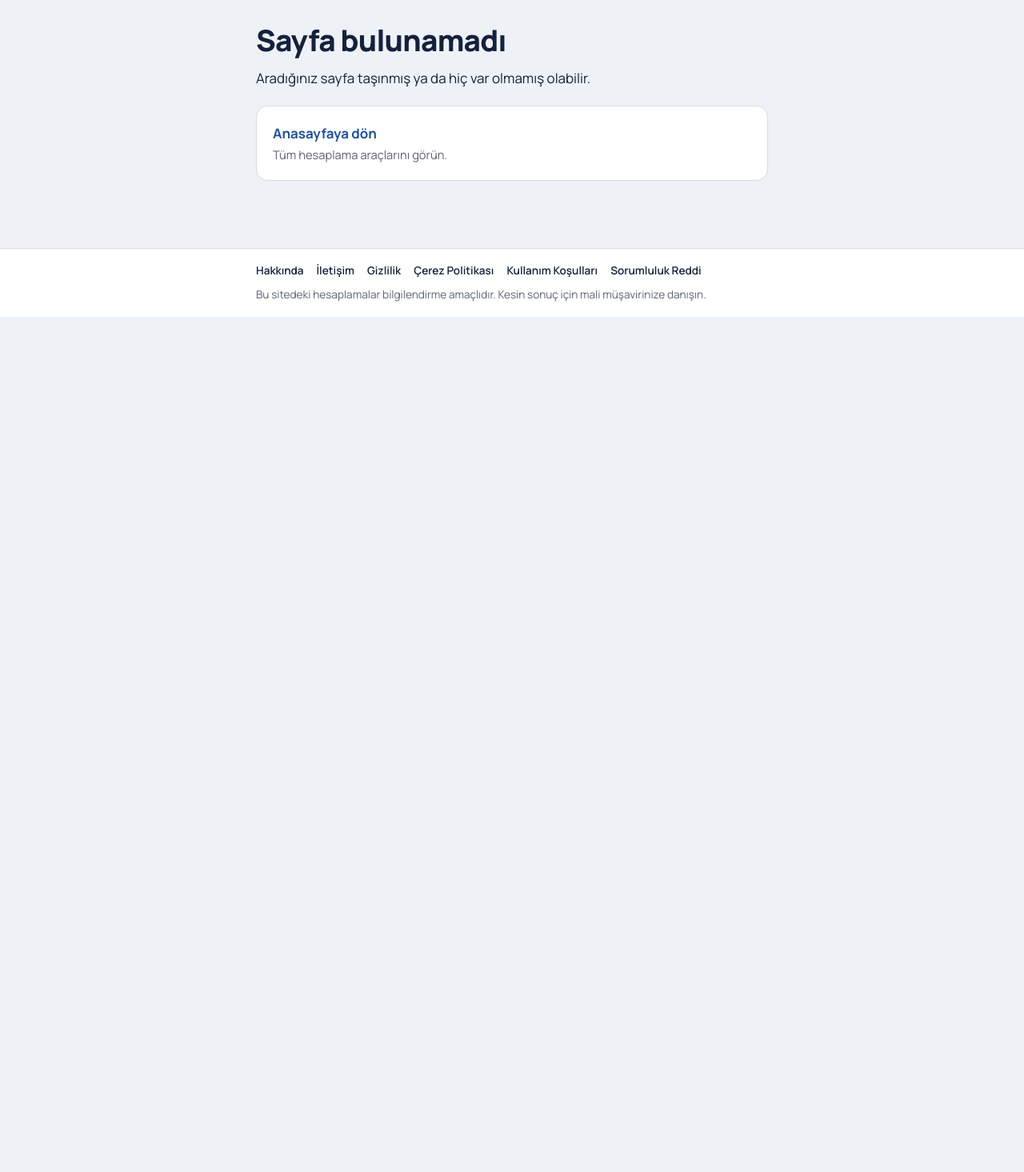
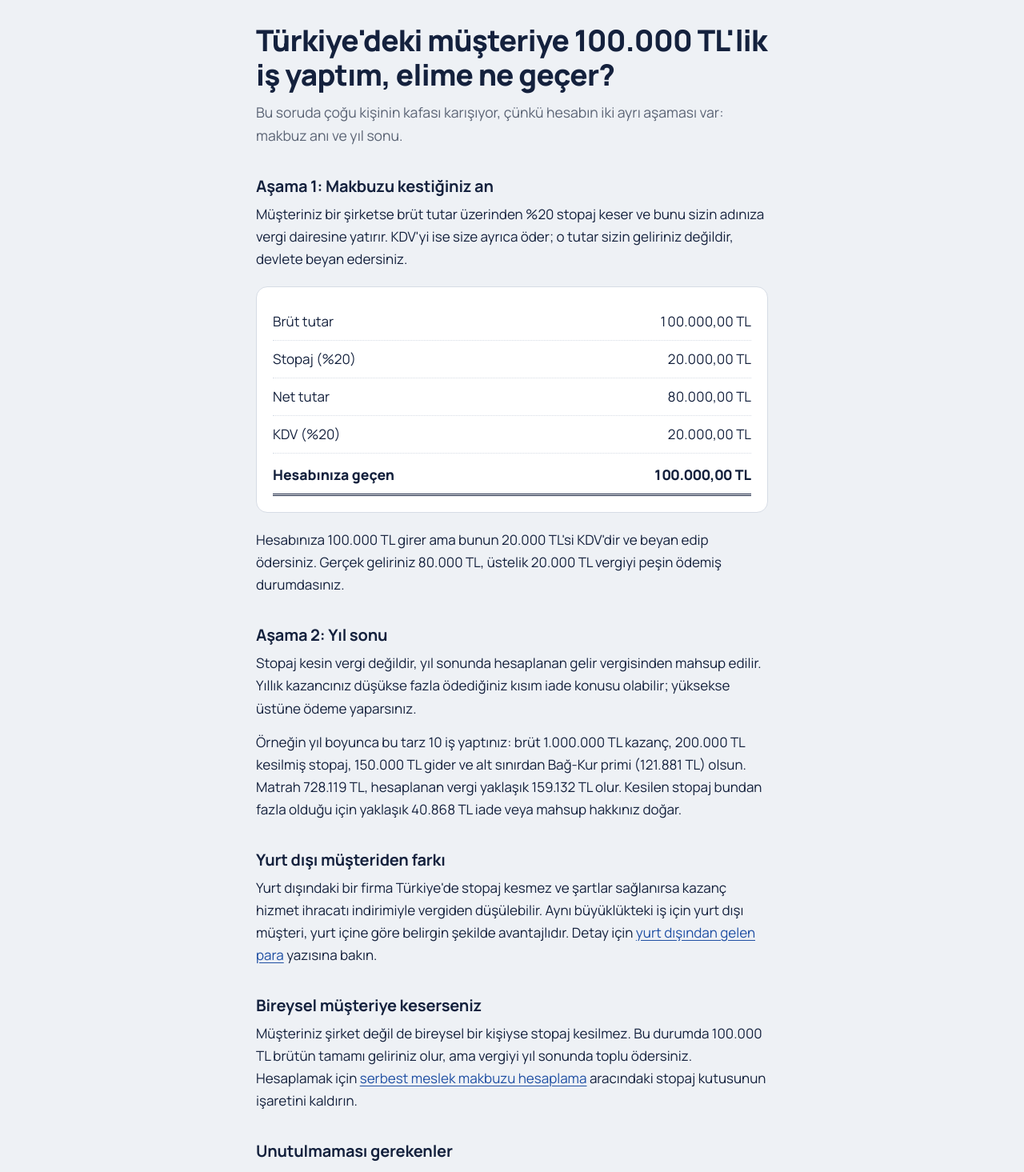
Before and after one commit to yavuzscvk-source/freelancer-vergi, a Next.js app: page /rehber/yurt-ici-musteri-100-bin-tl in a window 1280 px wide. Before the commit this address had no page. Shown: the part 100-1565 px from the top of the page at 80% size. Before the commit the page ends 800 px from the top, so only its background shows below. Built offline with nearby package versions, Linux system fonts and the light colour scheme.

Commit message:
Create page.js

```diff
--- /dev/null
+++ b/app/rehber/yurt-ici-musteri-100-bin-tl/page.js
@@ -0,0 +1,44 @@
+import Link from "next/link";
+import Kaynaklar from "../../Kaynaklar";
+import { sayfa } from "../../../lib/seo";
+
+export const metadata = sayfa({
+  baslik: "Türkiye'deki Müşteriye 100.000 TL'lik İş Yaptım, Elime Ne Geçer?",
+  aciklama: "Yurt içi müşteriye kesilen 100.000 TL'lik serbest meslek makbuzunda stopaj, KDV ve yıl sonu vergisi nasıl işler? Adım adım örnek.",
+  yol: "/rehber/yurt-ici-musteri-100-bin-tl",
+});
+
+export default function Yazi() {
+  return (
+    <>
+      <h1>Türkiye'deki müşteriye 100.000 TL'lik iş yaptım, elime ne geçer?</h1>
+      <p className="lead">Bu soruda çoğu kişinin kafası karışıyor, çünkü hesabın iki ayrı aşaması var: makbuz anı ve yıl sonu.</p>
+
+      <h2>Aşama 1: Makbuzu kestiğiniz an</h2>
+      <p>Müşteriniz bir şirketse brüt tutar üzerinden %20 stopaj keser ve bunu sizin adınıza vergi dairesine yatırır. KDV'yi ise size ayrıca öder; o tutar sizin geliriniz değildir, devlete beyan edersiniz.</p>
+      <div className="card">
+        <div className="row"><span>Brüt tutar</span><span>100.000,00 TL</span></div>
+        <div className="row"><span>Stopaj (%20)</span><span>20.000,00 TL</span></div>
+        <div className="row"><span>Net tutar</span><span>80.000,00 TL</span></div>
+        <div className="row"><span>KDV (%20)</span><span>20.000,00 TL</span></div>
+        <div className="row total"><span>Hesabınıza geçen</span><span>100.000,00 TL</span></div>
+      </div>
+      <p>Hesabınıza 100.000 TL girer ama bunun 20.000 TL'si KDV'dir ve beyan edip ödersiniz. Gerçek geliriniz 80.000 TL, üstelik 20.000 TL vergiyi peşin ödemiş durumdasınız.</p>
+
+      <h2>Aşama 2: Yıl sonu</h2>
+      <p>Stopaj kesin vergi değildir, yıl sonunda hesaplanan gelir vergisinden mahsup edilir. Yıllık kazancınız düşükse fazla ödediğiniz kısım iade konusu olabilir; yüksekse üstüne ödeme yaparsınız.</p>
+      <p>Örneğin yıl boyunca bu tarz 10 iş yaptınız: brüt 1.000.000 TL kazanç, 200.000 TL kesilmiş stopaj, 150.000 TL gider ve alt sınırdan Bağ-Kur primi (121.881 TL) olsun. Matrah 728.119 TL, hesaplanan vergi yaklaşık 159.132 TL olur. Kesilen stopaj bundan fazla olduğu için yaklaşık 40.868 TL iade veya mahsup hakkınız doğar.</p>
+
+      <h2>Yurt dışı müşteriden farkı</h2>
+      <p>Yurt dışındaki bir firma Türkiye'de stopaj kesmez ve şartlar sağlanırsa kazanç hizmet ihracatı indirimiyle vergiden düşülebilir. Aynı büyüklükteki iş için yurt dışı müşteri, yurt içine göre belirgin şekilde avantajlıdır. Detay için <Link href="/rehber/yurt-disindan-gelen-para">yurt dışından gelen para</Link> yazısına bakın.</p>
+
+      <h2>Bireysel müşteriye keserseniz</h2>
+      <p>Müşteriniz şirket değil de bireysel bir kişiyse stopaj kesilmez. Bu durumda 100.000 TL brütün tamamı geliriniz olur, ama vergiyi yıl sonunda toplu ödersiniz. Hesaplamak için <Link href="/serbest-meslek-makbuzu">serbest meslek makbuzu hesaplama</Link> aracındaki stopaj kutusunun işaretini kaldırın.</p>
+
+      <h2>Unutulmaması gerekenler</h2>
+      <p>KDV'yi kendi paranız sanmayın; ay sonunda beyan edilir. Yıl içinde geçici vergi ödemeleri de gündeme gelir, ayrıntı için <Link href="/rehber/gecici-vergi-nedir">geçici vergi</Link> yazısına bakabilirsiniz. Yıllık tabloyu görmek için <Link href="/net-gelir-hesaplama">net gelir hesaplama</Link> aracını kullanın.</p>
+
+      <Kaynaklar sayfa="rehberYurtIci" />
+    </>
+  );
+}
```
